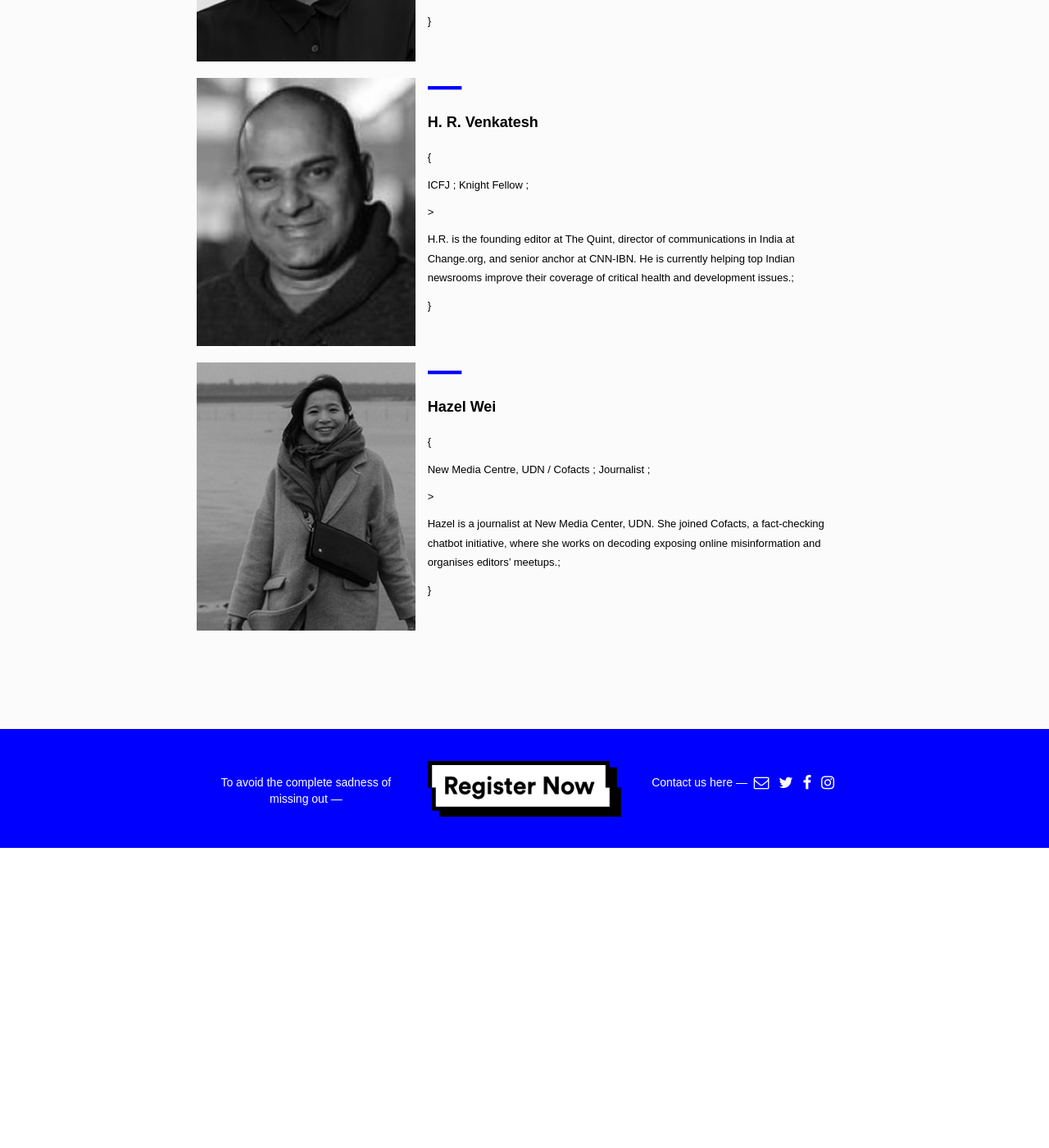
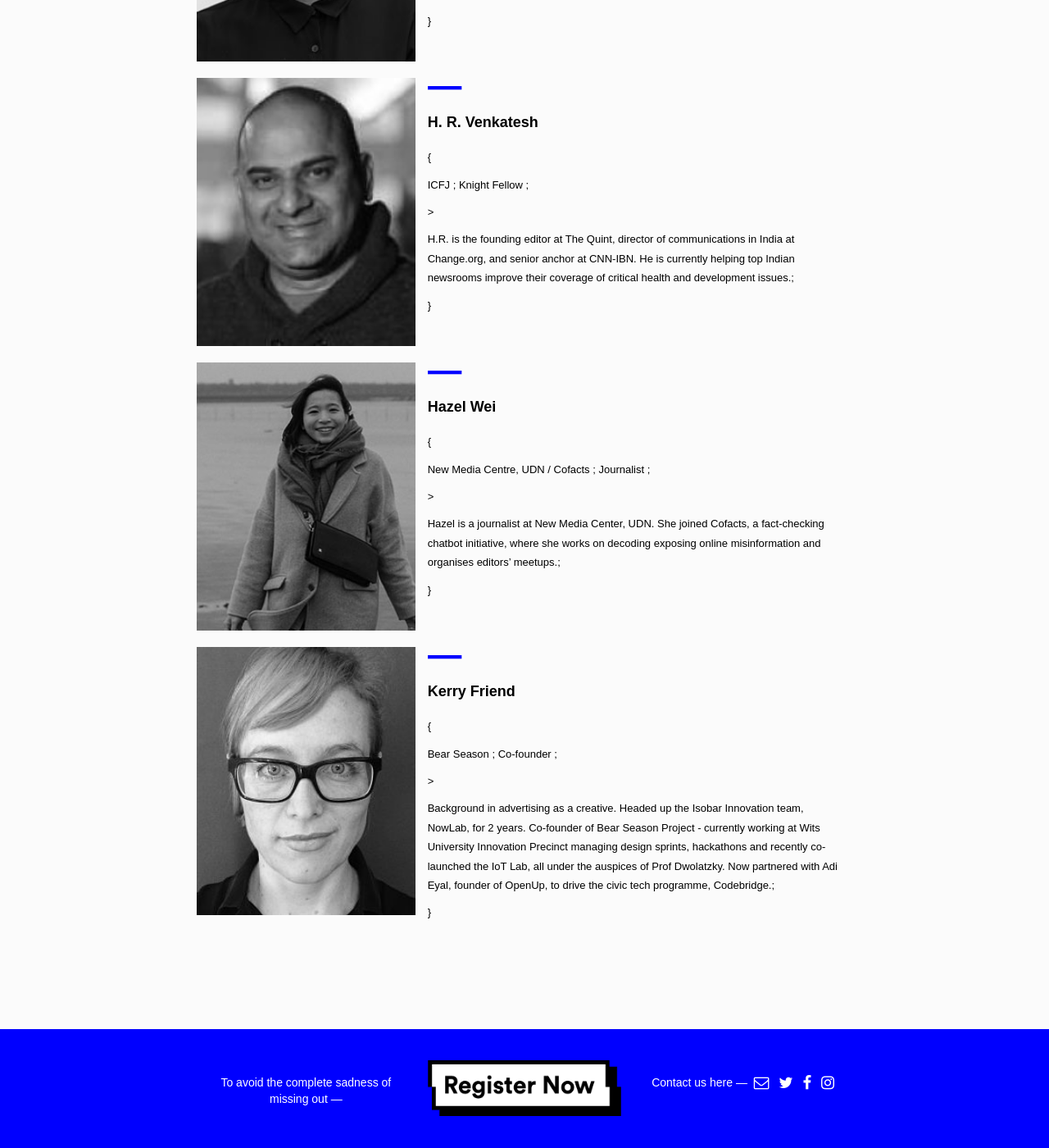
Before and after one commit to CodeForAfrica-ARCHIVE/MediaIndabaAfrica, a Jekyll site: the page built from speakers.html, in a window 1280 px wide and 1400 px high, scrolled down 17740 px. Shown: the whole window at 82% size. Built offline with Jekyll 4.4.1, drawn with Linux system fonts in a browser that asks for light colours; before the commit the page ends 18774 px from its top, so only the background shows below that.

Commit message:
added Kerry Friend

```diff
--- a/_data/speakers.yml
+++ b/_data/speakers.yml
@@ -405,3 +405,11 @@
   img: /img/speakers/Hazel-Wei.jpg
   img_hover: /img/speakers/Hazel-Wei.jpg
   css_class: hazel
+
+- name: Kerry Friend
+  org: Bear Season
+  role: Co-founder
+  long_bio: Background in advertising as a creative. Headed up the Isobar Innovation team, NowLab, for 2 years. Co-founder of Bear Season Project - currently working at Wits University Innovation Precinct managing design sprints, hackathons and recently co-launched the IoT Lab, all under the auspices of Prof Dwolatzky. Now partnered with Adi Eyal, founder of OpenUp, to drive the civic tech programme, Codebridge.
+  img: /img/speakers/Kerry_Friend_opt.jpg
+  img_hover: /img/speakers/Kerry_Friend_opt.jpg
+  css_class: friend
```
Also changed, not shown: img/speakers/Kerry_Friend_opt.jpg (renamed from img/speakers/Kerry Friend_opt.jpg).
